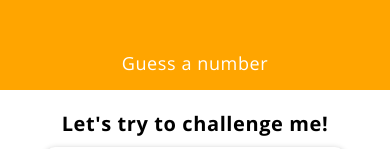
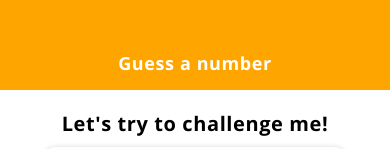
Before and after one commit to bastej/react-native-guess-number, a React Native app: screen / in a window 390 px wide. Shown: the top 149 px of the page. Built offline with nearby package versions, Linux system fonts and the light colour scheme.

Commit message:
Different styling depending on platform -Platform API

```diff
--- a/components/Header.js
+++ b/components/Header.js
@@ -1,5 +1,5 @@
 import React, { useState, useEffect } from "react";
-import { View, StyleSheet, TouchableOpacity } from "react-native";
+import { View, StyleSheet, TouchableOpacity, Platform } from "react-native";
 import { AntDesign as AntdIcon } from "@expo/vector-icons";
 import { useScreenOrientation } from "../hooks/useScreenOrientation";
 
@@ -22,7 +22,9 @@ const Header = ({ title }) => {
 
   return (
     <View style={{ ...styles.header, height: headerHeight }}>
-      <TitleText style={styles.headerTitle}>{title}</TitleText>
+      <TitleText style={styles.headerTitle} textWeight="bold">
+        {title}
+      </TitleText>
       {isLandscape && (
         <TouchableOpacity
           onPress={() =>
@@ -41,13 +43,15 @@ const styles = StyleSheet.create({
     width: "100%",
     // height: 90,
     paddingTop: 36,
-    backgroundColor: Colors.primary,
     flexDirection: "row",
     alignItems: "center",
     justifyContent: "center",
+    backgroundColor: Platform.OS === "ios" ? "#fff" : Colors.primary,
+    borderBottomWidth: Platform.OS === "ios" ? 1 : 0,
+    borderBottomColor: "#ccc",
   },
   headerTitle: {
-    color: "#fff",
+    color: Platform.OS === "ios" ? Colors.primary : "#fff",
     marginHorizontal: 6,
   },
 });
```
